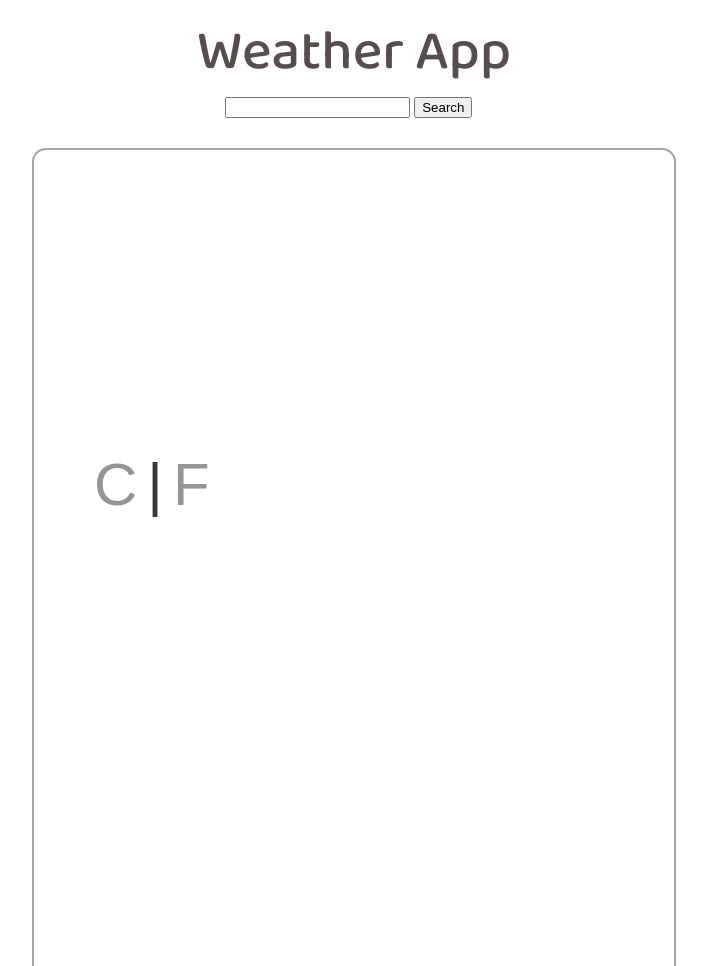
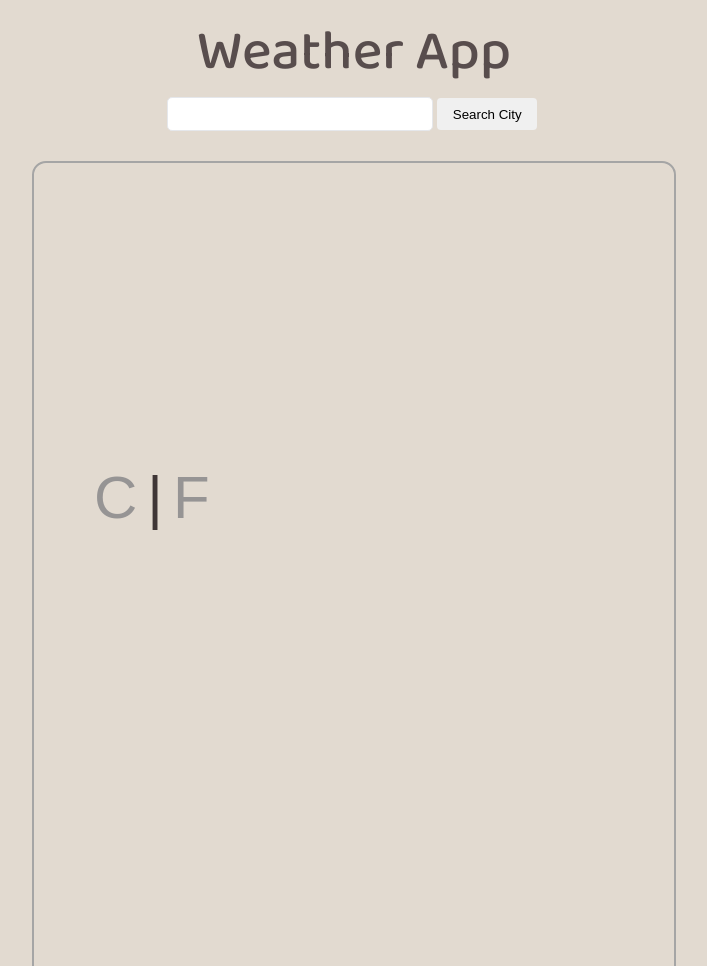
Before and after one commit to redjay48/weather-app, a website built with webpack: page dist/index.html in a window 1280 px wide. Shown: the top 966 px of the page, without its empty margins (286-993 px from the left). Built offline with nearby package versions, Linux system fonts and the light colour scheme; no server answers; a web font is replaced by a local one.

Commit message:
Fix search bar styles

```diff
--- a/dist/index.html
+++ b/dist/index.html
@@ -19,7 +19,7 @@
     <div id="container">
         <div id="search">
             <input type="text" id="search-bar" />
-            <button id="search-btn">Search</button>
+            <button id="search-btn">Search City</button>
         </div>
 
 
--- a/dist/style.css
+++ b/dist/style.css
@@ -1,13 +1,14 @@
-body {
+body:not(#data) {
   display: flex;
   flex-direction: column;
   justify-content: center;
   align-items: center;
   width: auto;
+  background-color: rgb(226, 218, 208);
 }
 
 h1 {
-    font-family: 'Baloo 2', cursive;
+  font-family: "Baloo 2", cursive;
   font-size: 56px;
   font-weight: 500;
   color: rgb(88, 77, 77);
@@ -15,7 +16,49 @@
   text-align: center;
 }
 
-.city, h2, span, .temp-btn {
+input {
+  height: 30px;
+  width: 260px;
+  border: 1px solid #e5e7eb;
+  border-radius: 5px;
+}
+
+*:focus {
+  outline: none;
+}
+
+input:focus {
+  height: 30px;
+  width: 260px;
+  border: 1px solid rgb(88, 77, 77);
+  border-radius: 5px;
+  box-shadow: 2px 1px 3px 2px rgb(204, 204, 204);
+}
+
+#search-btn {
+  height: 32px;
+  width: 100px;
+  border-radius: 4px;
+  border: 0;
+  background-color: #f0f0f0;
+}
+
+#search-btn:hover {
+  background-color: #e0e0e0;
+}
+
+#search-btn:focus {
+  outline: 1px solid rgb(88, 77, 77);
+}
+
+#search-btn:active {
+  transform: scale(0.95);
+}
+
+.city,
+h2,
+span,
+.temp-btn {
   font-size: 36px;
   margin: 0;
   padding: 0;
@@ -23,7 +66,7 @@
 
 #search {
   position: relative;
-    left:30%;
+  left: 21%;
   margin-bottom: 30px;
 }
 
@@ -55,7 +98,6 @@
   font-size: large;
 }
 
-
 .lon {
   margin: 0;
 }
@@ -79,28 +121,32 @@
   gap: 10px;
 }
 
-.celsius, .fahrenheit {
+.celsius,
+.fahrenheit {
   border: none;
   background-color: white;
   color: #969494;
   padding: 0;
 }
 
-.celsius:hover, .fahrenheit:hover {
+.celsius:hover,
+.fahrenheit:hover {
   color: rgb(82, 82, 82);
 }
 
-.select, .fahrenheit:disabled, .celsius:disabled {
+.select,
+.fahrenheit:disabled,
+.celsius:disabled {
   color: black;
 }
 
 .temp-range {
   display: flex;
   gap: 130px;
-
 }
 
-.max, .min {
+.max,
+.min {
   margin: 0;
   font-size: 24px;
 }
@@ -111,53 +157,61 @@
 
 #minor {
   margin-top: 52px;
-
 }
 
-#temp-main, .temp-range, .temp-btn {
-    font-family: 'Stick No Bills', sans-serif;
+#temp-main,
+.temp-range,
+.temp-btn {
+  font-family: "Stick No Bills", sans-serif;
 }
 
-.temp, .temp-btn, .bar {
+.temp,
+.temp-btn,
+.bar {
   font-size: 60px;
-
 }
 
 .temp {
   font-weight: 500;
 }
 
-.temp-btn, .bar {
+.temp-btn,
+.bar {
   font-weight: 300;
 }
 
-
 .temp-btn {
-    background-color: #11ffee00
+  background-color: #11ffee00;
 }
 
-.city, .country, .weather-type, .descr {
-    font-family: 'Exo', sans-serif;
-
+.city,
+.country,
+.weather-type,
+.descr {
+  font-family: "Exo", sans-serif;
 }
 
-.city, .weather-type {
+.city,
+.weather-type {
   font-size: 48px;
   font-weight: 400;
 }
 
-.country, .descr {
+.country,
+.descr {
   font-size: 28px;
   margin-top: 8px;
 }
 
-.lat, .lon , #minor {
-    font-family: 'Nunito Sans', sans-serif;
+.lat,
+.lon,
+#minor {
+  font-family: "Nunito Sans", sans-serif;
   font-size: 18px;
   font-weight: 600;
 }
 
 #date {
-    font-family: 'Baloo 2', cursive;
+  font-family: "Baloo 2", cursive;
   font-size: 18px;
 }
```
Lines whose indentation alone changed are shown as unchanged.
